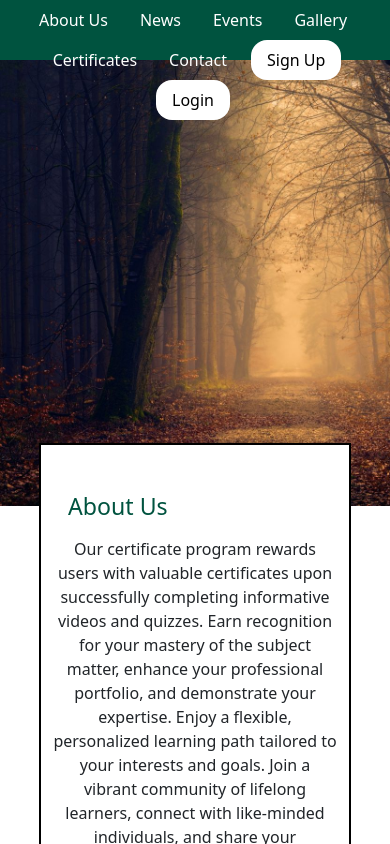
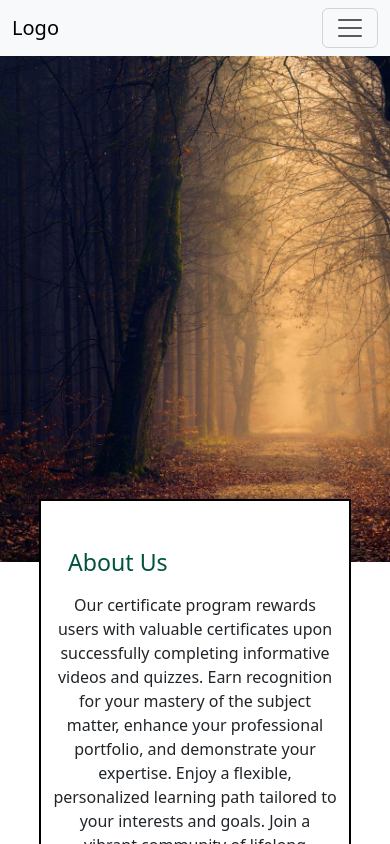
Before and after one commit to ItsYoosuf/questionnare, a React (Create React App) app in the folder frontend/: page / in a window 390 px wide. Shown: the top 844 px of the page. Built offline with nearby package versions, Linux system fonts and the light colour scheme.

Commit message:
chore: Made Gallery component

```diff
--- a/frontend/src/App.js
+++ b/frontend/src/App.js
@@ -1,12 +1,16 @@
-
+import React from 'react';
 import './App.css';
 import LandingPage from './Components/landingpage';
 import 'bootstrap/dist/css/bootstrap.min.css';
+import { BrowserRouter as Router } from 'react-router-dom'; // Import BrowserRouter
+
 function App() {
   return (
-    <div className="App">
-      <LandingPage /> {/* Add the Landing Page component */}
-    </div>
+    <Router> {/* Wrap your application in the Router component */}
+      <div className="App">
+        <LandingPage /> {/* Add the Landing Page component */}
+      </div>
+    </Router>
   );
 }
 
--- /dev/null
+++ b/frontend/src/Assets/styles/Gallery.css
@@ -0,0 +1,35 @@
+/* Gallery.css */
+.gallery-section {
+    position: relative;
+    width: 80%;
+    left: 50%;
+    transform: translateX(-50%);
+    background-color: white;
+    border: 2px solid black;
+    padding: 20px;
+}
+
+.gallery-section h2, .gallery-section h3 {
+    color: #00533F;
+    text-align: left;
+    margin-left: 15px;
+}
+
+.gallery-img, .gallery-video {
+    width: calc(33.333% - 20px);
+    height: auto;
+    object-fit: cover;
+}
+
+/* Adjustments for smaller screens */
+@media (max-width: 768px) {
+    .gallery-img, .gallery-video {
+        width: calc(50% - 20px);
+    }
+}
+
+@media (max-width: 576px) {
+    .gallery-img, .gallery-video {
+        width: 100%;
+    }
+}
--- a/frontend/src/Assets/styles/navbar.css
+++ b/frontend/src/Assets/styles/navbar.css
@@ -1,59 +1,51 @@
-#options {
+.navbar {
   position: fixed;
   top: 0;
   left: 0;
-  width: 100%; /* span the full width of the page */
-  height: 60px; /* adjust the height as needed */
-  z-index: 1000;
+  width: 100%; /* Span the full width of the viewport */
+  z-index: 1000; /* Ensure navbar stays on top */
   display: flex;
-  flex-direction: row; /* align items horizontally */
-  justify-content: space-between; /* space between the icon and links */
-  align-items: center; /* center items vertically */
-  padding: 0 1.25rem 0 1rem; /* adjust padding as needed */
-  background-color: #00533F; /* updated background color */
-  color: #fff;
+  flex-direction: row; /* Align items horizontally */
+  justify-content: space-between; /* Space between logo and nav items */
+  align-items: center; /* Center items vertically */
+  padding: 0 1.25rem; /* Adjust padding as needed */
+  background-color: black !important; /* Updated background color */
+  color: #00533F; /* Text color */
 }
 
-.butn {
-  background-color: transparent; /* make button background transparent */
-  color: #fff;
-  border: none;
-  padding: 0.5rem 1rem;
-  font-size: 1rem;
-  cursor: pointer;
+.navbar-brand, .nav-link {
+  color: #00402e; /* Text color for brand and links */
+  text-decoration: none; /* Remove underline from links */
 }
 
-.butn:hover {
-  background-color: #00402e; /* darker shade for hover effect */
-  border-radius: 1rem;
-}
-.auth-btn {
-  background-color: white; /* Set background to white */
-  border: none;
-  padding: 0.5rem 1rem;
-  font-size: 1rem;
-  cursor: pointer;
-  border-radius: 1rem;
-  margin: 0 .5rem;
-  /* Add other necessary styling here */
+.nav-link:hover, .navbar-brand:hover {
+  background-color: white; /* Darker shade for hover effect */
+  border-radius: 1rem; /* Rounded corners on hover */
+  padding: 0.5rem 1rem; /* Padding for hover effect */
 }
 
-.auth-btn:hover {
+.btn-outline-success {
+  background-color: transparent; /* Make button background transparent */
+  color: #fff; /* Text color */
+  border: none; /* Remove border */
+  padding: 0.5rem 1rem; /* Padding */
+  font-size: 1rem; /* Font size */
+  cursor: pointer; /* Cursor pointer */
+  border-radius: 1rem; /* Rounded corners */
+  margin: 0 .5rem; /* Margin */
+}
+
+.btn-outline-success:hover {
   background-color: #96b2cf; /* Off-white color on hover */
-}
-.icon {
-  position: relative; /* adjust if needed */
-  width: 50px; /* icon width */
-  height: auto; /* maintain aspect ratio */
 }
 
 @media (max-width: 768px) {
-  #options {
-      flex-direction: column;
-      align-items: center;
+  .navbar {
+    flex-direction: column; /* Stack items vertically on small screens */
+    align-items: center; /* Center items */
   }
 
-  #options a {
-      margin: 0.5rem 0;
+  .navbar-nav {
+    margin: 0.5rem 0; /* Adjust margin for nav items */
   }
 }
--- /dev/null
+++ b/frontend/src/Components/Gallery.jsx
@@ -0,0 +1,50 @@
+import React, { useState, useEffect } from 'react';
+import '../Assets/styles/Gallery.css';
+function Gallery() {
+  const [galleryItems, setGalleryItems] = useState({ images: [], videos: [] });
+
+  useEffect(() => {
+    // Simulate fetching data from a database
+    const fetchedGalleryItems = {
+      images: [
+        { id: 1, url: 'image1.jpg', alt: 'Image 1' },
+        { id: 2, url: 'image2.jpg', alt: 'Image 2' },
+        { id: 3, url: 'image3.jpg', alt: 'Image 3' },
+      ],
+      videos: [
+        { id: 1, url: 'video1.mp4', title: 'Video 1' },
+        { id: 2, url: 'video2.mp4', title: 'Video 2' },
+        { id: 3, url: 'video3.mp4', title: 'Video 3' },
+      ],
+    };
+    setGalleryItems(fetchedGalleryItems);
+  }, []);
+
+  return (
+    <div className="gallery">
+      <h2>Gallery</h2>
+      <div className="row">
+        <h3>Images</h3>
+        {galleryItems.images.map((image) => (
+          <div key={image.id} className="col">
+            <img src={image.url} alt={image.alt} style={{ width: '100%' }} />
+          </div>
+        ))}
+      </div>
+      <div className="row">
+        <h3>Videos</h3>
+        {galleryItems.videos.map((video) => (
+          <div key={video.id} className="col">
+            <video controls style={{ width: '100%' }}>
+              <source src={video.url} type="video/mp4" />
+              Your browser does not support the video tag.
+            </video>
+            <p>{video.title}</p>
+          </div>
+        ))}
+      </div>
+    </div>
+  );
+}
+
+export default Gallery;
--- a/frontend/src/Components/landingpage.jsx
+++ b/frontend/src/Components/landingpage.jsx
@@ -4,6 +4,7 @@
 import AboutUs from './AboutUs'; // Import AboutUs component
 import NewsSection from './NewsSection'; // Import NewsSection component
 import Events from './Events'; // Import Events component
+import Gallery from './Gallery'; // Import Gallery component
 import bgimg from '../Assets/images/bgimg.jpg';
 import '../Assets/styles/landingpage.css';
 
@@ -16,6 +17,7 @@
       <AboutUs /> {/* Use AboutUs component */}
       <NewsSection /> {/* Use NewsSection component */}
       <Events/>
+      <Gallery/>
     </div>
   );
 }
--- a/frontend/src/Components/navbar.jsx
+++ b/frontend/src/Components/navbar.jsx
@@ -1,25 +1,42 @@
 import React from 'react';
-import { Fragment } from 'react';
-import '../Assets/styles/navbar.css';
-
+import { Link } from 'react-router-dom';
+import '../Assets/styles/navbar.css'
 const Navbar = () => {
   return (
-    <Fragment>
-      <nav id="options">
-        <div id='logo-container'>
+    <nav className="navbar navbar-expand-lg navbar-light bg-light">
+      <div className="container-fluid">
+        <Link className="navbar-brand" to="/">Logo</Link>
+        <button className="navbar-toggler" type="button" data-bs-toggle="collapse" data-bs-target="#navbarNav" aria-controls="navbarNav" aria-expanded="false" aria-label="Toggle navigation">
+          <span className="navbar-toggler-icon"></span>
+        </button>
+        <div className="collapse navbar-collapse" id="navbarNav">
+          <ul className="navbar-nav me-auto mb-2 mb-lg-0">
+            <li className="nav-item">
+              <Link className="nav-link" to="/about-us">About Us</Link>
+            </li>
+            <li className="nav-item">
+              <Link className="nav-link" to="/news">News</Link>
+            </li>
+            <li className="nav-item">
+              <Link className="nav-link" to="/events">Events</Link>
+            </li>
+            <li className="nav-item">
+              <Link className="nav-link" to="/gallery">Gallery</Link>
+            </li>
+            <li className="nav-item">
+              <Link className="nav-link" to="/certificates">Certificates</Link>
+            </li>
+            <li className="nav-item">
+              <Link className="nav-link" to="/contact">Contact</Link>
+            </li>
+          </ul>
+          <form className="d-flex">
+            <button className="btn btn-outline-success me-2" type="submit">Sign Up</button>
+            <button className="btn btn-outline-success" type="submit">Login</button>
+          </form>
         </div>
-        <div id='butn-container'>
-          <button type='button' className='butn'>About Us</button>
-          <button type='button' className='butn'>News</button>
-          <button type='button' className='butn'>Events</button>
-          <button type='button' className='butn'>Gallery</button>
-          <button type='button' className='butn'>Certificates</button>
-          <button type='button' className='butn'>Contact</button>
-          <button type='button' className='auth-btn'>Sign Up</button>
-          <button type='button' className='auth-btn'>Login</button>
-        </div>
-      </nav>
-    </Fragment>
+      </div>
+    </nav>
   );
 };
 
```
